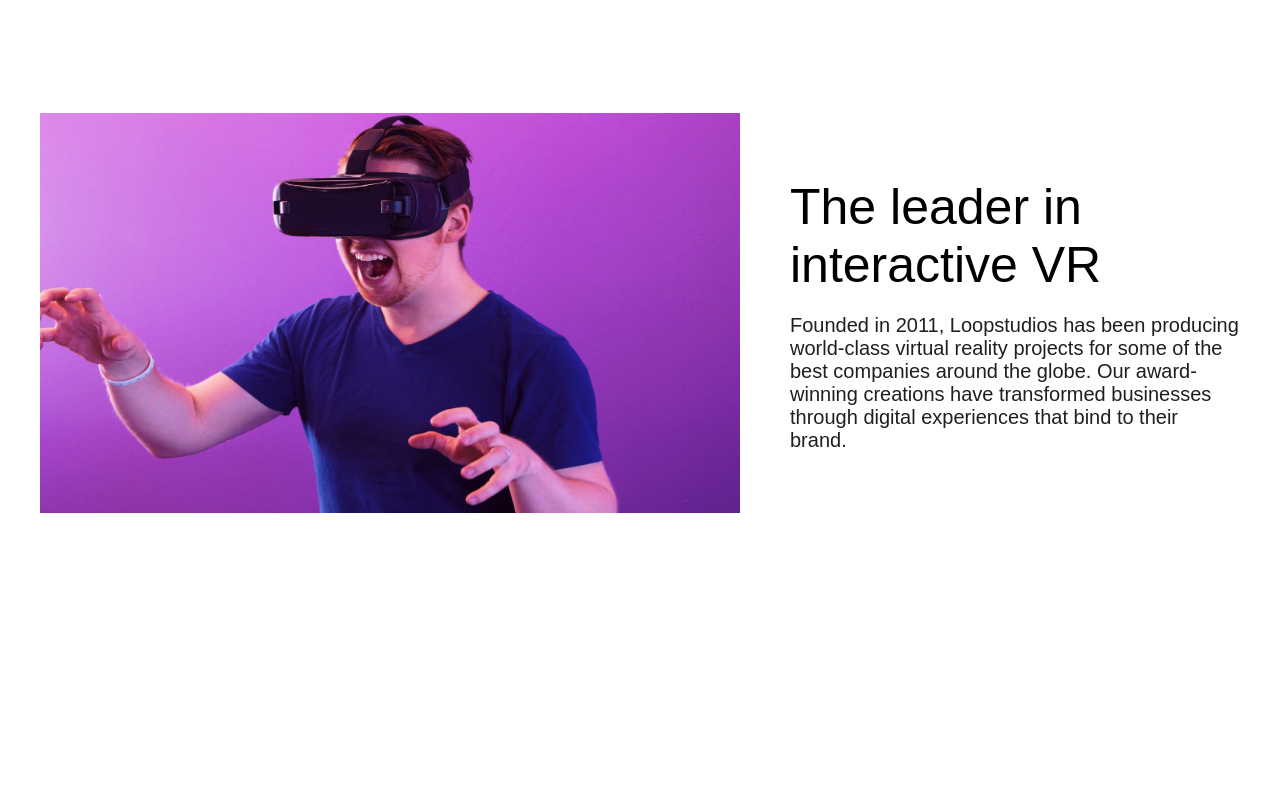
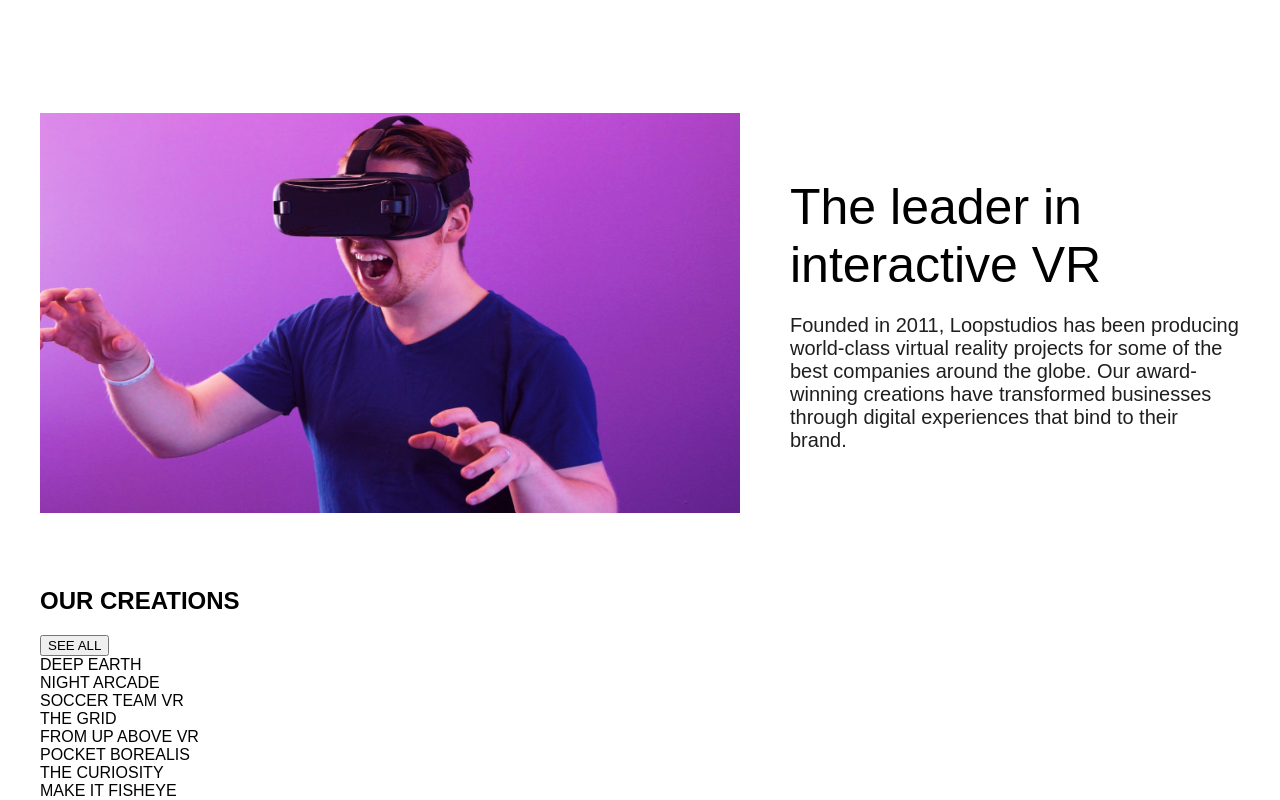
Before and after one commit to Javohirweb01/LoopStudios, a plain HTML site: page index.html in a window 1280 px wide. Shown: the part 779-1579 px from the top of the page. Before the commit the page ends 1346 px from the top, so only its background shows below. Drawn offline with Linux system fonts and the light colour scheme.

Commit message:
section-2

```diff
--- a/index.html
+++ b/index.html
@@ -61,6 +61,43 @@
             </div>
         </div>
     </section>
+
+    <section class="our">
+        <div class="container">
+            <div class="our_inner">
+                <div class="our_inner top">
+                    <h1>OUR CREATIONS</h1>
+                    <button class="our_inner see_all_btn">SEE ALL</button>
+                </div>
+                <div class="our_inner grid">
+                    <div class="our_inner deep-earth">
+                        <span>DEEP EARTH</span>
+                    </div>
+                    <div class="our_inner night-arcade">
+                        <span>NIGHT ARCADE</span>
+                    </div>
+                    <div class="our_inner soccer-team">
+                        <span>SOCCER TEAM VR</span>
+                    </div>
+                    <div class="our_inner the-grid">
+                        <span>THE GRID</span>
+                    </div>
+                    <div class="our_inner from-up">
+                        <span>FROM UP ABOVE VR</span>
+                    </div>
+                    <div class="our_inner pocket-borealis">
+                        <span>POCKET BOREALIS</span>
+                    </div>
+                    <div class="our_inner curiosity">
+                        <span>THE CURIOSITY</span>
+                    </div>
+                    <div class="our_inner fisheye">
+                        <span>MAKE IT FISHEYE</span>
+                    </div>
+                </div>
+            </div>
+        </div>
+    </section>
 </body>
 
 </html>
```
